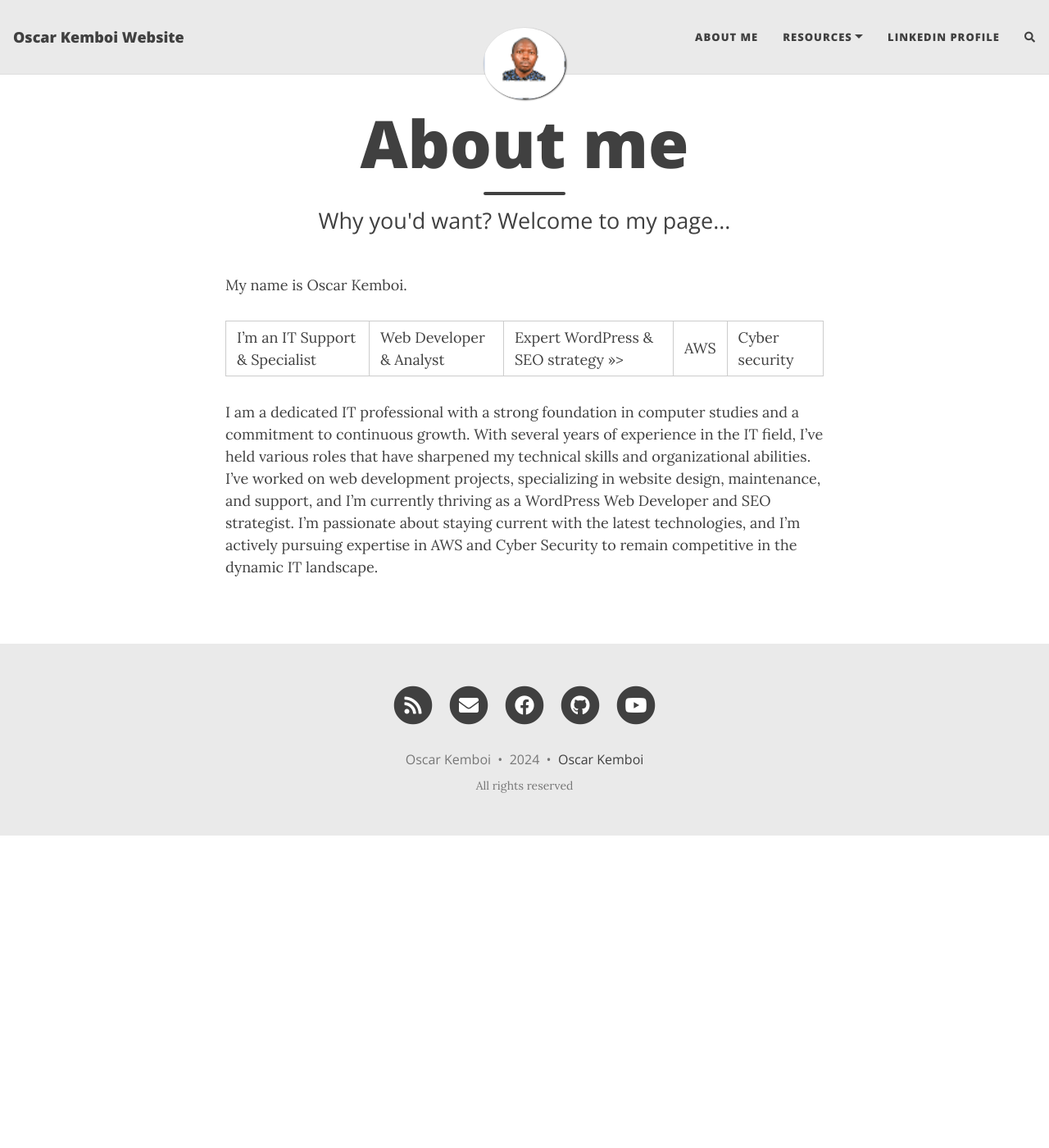
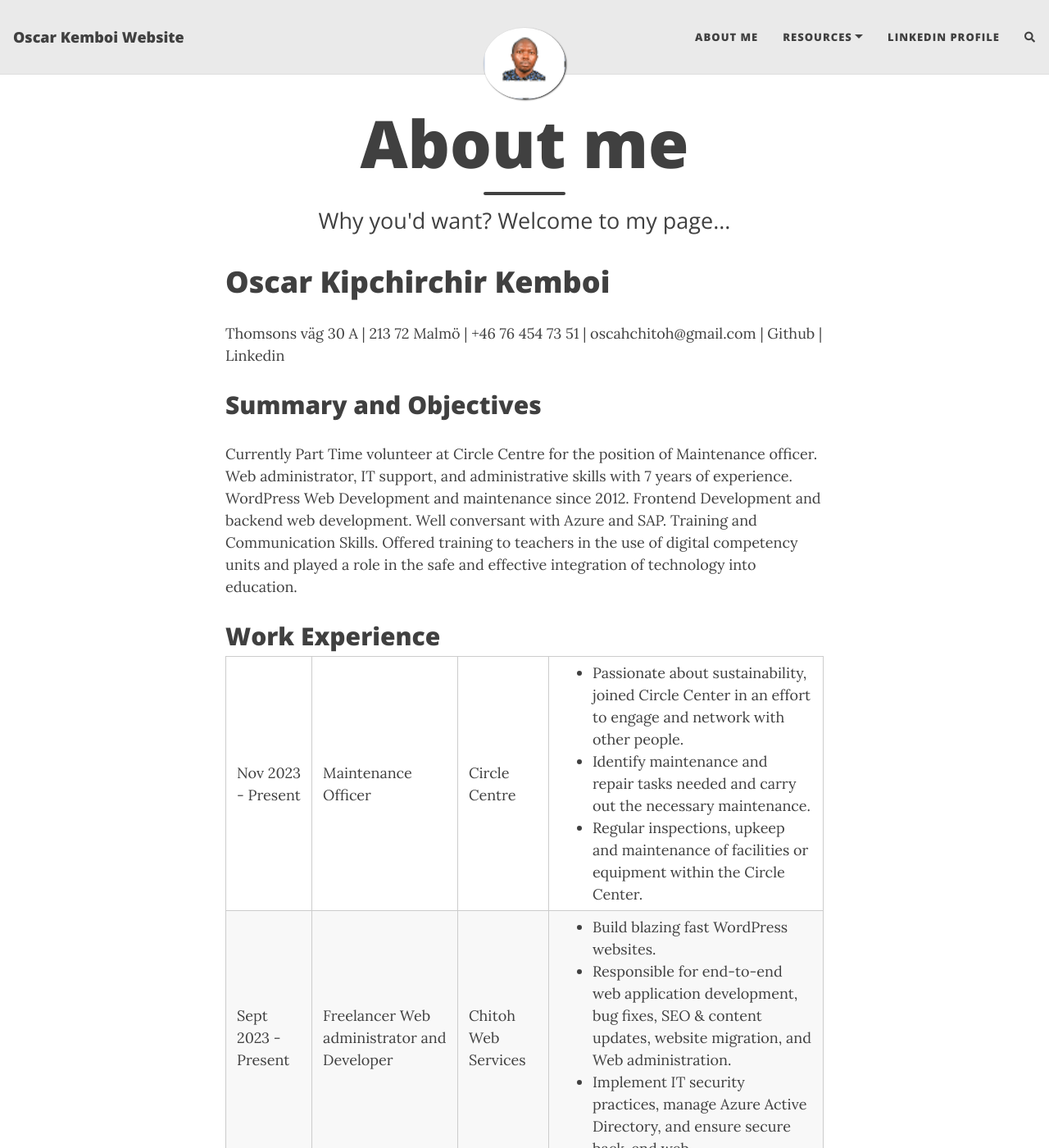
Before and after one commit to chito365/2023, a Jekyll site: the page built from aboutme.md, in a window 1280 px wide and 1400 px high. Shown: the whole window at 82% size. Built offline with Jekyll 4.4.1, drawn with Linux system fonts in a browser that asks for light colours; nearby versions of some CDN libraries; comment, search, counter and statistics services are not loaded; some of the changed text lies outside the part shown.

Commit message:
Update aboutme.md

```diff
--- a/aboutme.md
+++ b/aboutme.md
@@ -4,8 +4,73 @@ title: About me
 subtitle: Why you'd want? Welcome to my page...
 ---
 
-My name is Oscar Kemboi.
 
-I'm an IT Support & Specialist | Web Developer & Analyst | Expert WordPress & SEO strategy >>> | AWS | Cyber security
 
-I am a dedicated IT professional with a strong foundation in computer studies and a commitment to continuous growth. With several years of experience in the IT field, I've held various roles that have sharpened my technical skills and organizational abilities. I've worked on web development projects, specializing in website design, maintenance, and support, and I'm currently thriving as a WordPress Web Developer and SEO strategist. I'm passionate about staying current with the latest technologies, and I'm actively pursuing expertise in AWS and Cyber Security to remain competitive in the dynamic IT landscape.
+<h1>Oscar Kipchirchir Kemboi</h1>
+<p>Thomsons väg 30 A | 213 72 Malmö | +46 76 454 73 51 | oscahchitoh@gmail.com | Github | Linkedin</p>
+
+<h2>Summary and Objectives</h2>
+<p>Currently Part Time volunteer at Circle Centre for the position of Maintenance officer. Web administrator, IT support, and administrative skills with 7 years of experience. WordPress Web Development and maintenance since 2012. Frontend Development and backend web development. Well conversant with Azure and SAP. Training and Communication Skills. Offered training to teachers in the use of digital competency units and played a role in the safe and effective integration of technology into education.</p>
+
+<h2>Work Experience</h2>
+
+<table>
+  <tr>
+    <td>Nov 2023 - Present</td>
+    <td>Maintenance Officer</td>
+    <td>Circle Centre</td>
+    <td>
+      <ul>
+        <li>Passionate about sustainability, joined Circle Center in an effort to engage and network with other people.</li>
+        <li>Identify maintenance and repair tasks needed and carry out the necessary maintenance.</li>
+        <li>Regular inspections, upkeep and maintenance of facilities or equipment within the Circle Center.</li>
+      </ul>
+    </td>
+  </tr>
+  <tr>
+    <td>Sept 2023 - Present</td>
+    <td>Freelancer Web administrator and Developer</td>
+    <td>Chitoh Web Services</td>
+    <td>
+      <ul>
+        <li>Build blazing fast WordPress websites.</li>
+        <li>Responsible for end-to-end web application development, bug fixes, SEO & content updates, website migration, and Web administration.</li>
+        <li>Implement IT security practices, manage Azure Active Directory, and ensure secure back-end web.</li>
+      </ul>
+    </td>
+  </tr>
+  <!-- Add more work experience entries as needed -->
+</table>
+
+<h2>Education</h2>
+<p>University of Eldoret, Eldoret, Kenya<br>Bachelor of Science in Computer Science, Jan 2012 - Nov 2016</p>
+
+<h2>Computer Skills</h2>
+<ul>
+  <li>Microsoft Office 365</li>
+  <li>Microsoft Azure</li>
+  <li>SAP</li>
+  <li>Programming: HTML/Javascript, CSS, Python, PHP</li>
+  <li>Web development: PHP framework, Wordpress, React, Angular, or Vue.js</li>
+  <li>Database management: SQL and NoSQL databases, MongoDB, Mysql, and Postgresql databases</li>
+  <li>Software Development: Software development methodology, Git, and software testing practices</li>
+  <li>Operating systems: Proficient in Windows, macOS, and Linux.</li>
+  <li>Networking: IP, routing and network protocols</li>
+  <li>Cybersecurity</li>
+  <li>Cloud services: AWS and Azure</li>
+  <li>Troubleshooting, IT support, and problem-solving</li>
+</ul>
+
+<h2>Language Skills</h2>
+<ul>
+  <li>English - Good oral and written skills. IELTS 6.5</li>
+  <li>Swahili - Good oral and written skills</li>
+  <li>Kalenjin - Native</li>
+  <li>Swedish - SFI C</li>
+</ul>
+
+<h2>References</h2>
+<ul>
+  <li>George Kibor • Deputy Election Coordinator • IEBC Marakwet West Constituency • +254 72256504</li>
+  <li>Robert Biwott Chesorom • Pastor/Reverend • AIC Kapsowar Township • +254725724380</li>
+</ul>
```
